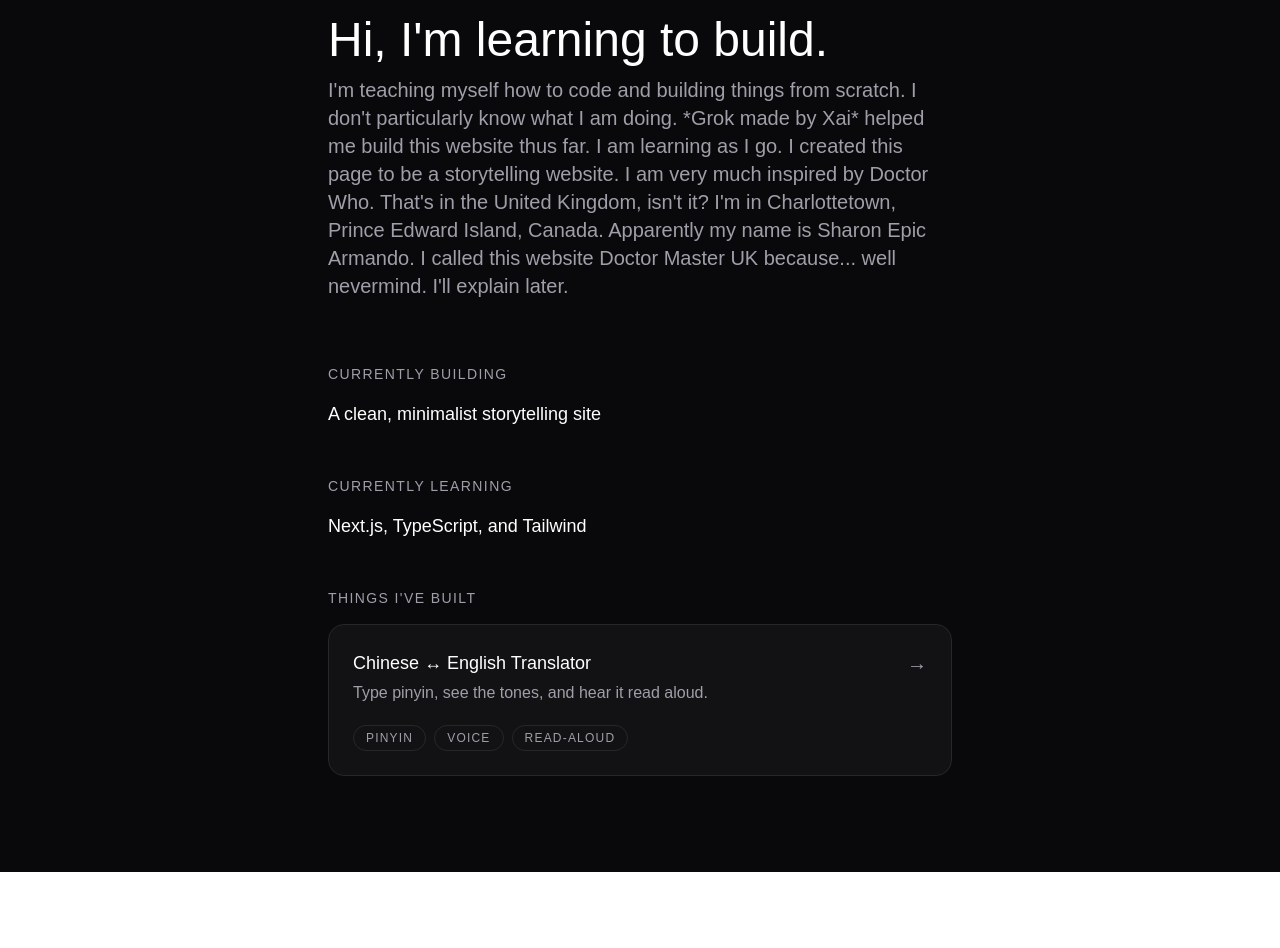
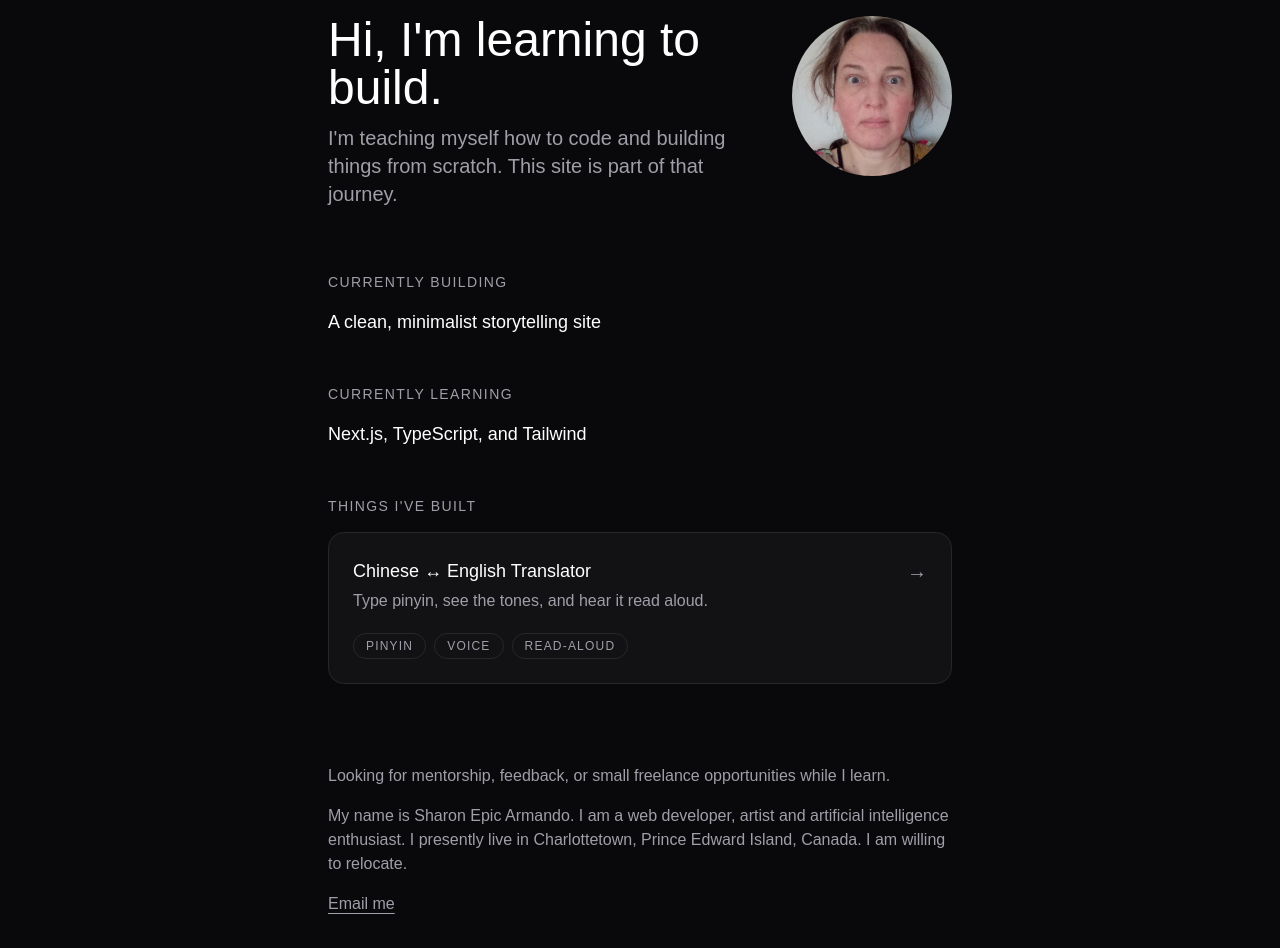
Before and after one commit to doctormaster233-lgtm/doctormaster, a Next.js app: page / in a window 1280 px wide. Shown: the part 80-1028 px from the top of the page. Before the commit the page ends 952 px from the top, so only its background shows below. Built offline with nearby package versions, Linux system fonts and the light colour scheme.

Commit message:
Match homepage to live doctormaster.uk (portrait, intro, contact) before the translator card

```diff
--- a/app/page.tsx
+++ b/app/page.tsx
@@ -2,11 +2,19 @@ export default function Home() {
   return (
     <div className="min-h-screen bg-zinc-950 text-white">
       <div className="max-w-2xl mx-auto px-6 py-24">
-        <div className="mb-16">
-          <h1 className="text-5xl font-light mb-3">Hi, I'm learning to build.</h1>
-          <p className="text-zinc-400 text-xl">
-            I'm teaching myself how to code and building things from scratch. I don't particularly know what I am doing. *Grok made by Xai* helped me build this website thus far. I am learning as I go. I created this page to be a storytelling website. I am very much inspired by Doctor Who. That's in the United Kingdom, isn't it? I'm in Charlottetown, Prince Edward Island, Canada. Apparently my name is Sharon Epic Armando. I called this website Doctor Master UK because... well nevermind. I'll explain later.
-          </p>
+        <div className="mb-16 flex flex-col-reverse sm:flex-row sm:items-start sm:justify-between gap-8">
+          <div>
+            <h1 className="text-5xl font-light mb-3">Hi, I&apos;m learning to build.</h1>
+            <p className="text-zinc-400 text-xl">
+              I&apos;m teaching myself how to code and building things from scratch. This site is part of that journey.
+            </p>
+          </div>
+          {/* eslint-disable-next-line @next/next/no-img-element -- plain <img>, as on the live site */}
+          <img
+            src="/me.jpg"
+            alt="Portrait of Canadian Artificial Intelligence Web Developer, Researcher, Artist and Bird Whisperer Sharon Epic Armando."
+            className="w-40 h-40 rounded-full object-cover shrink-0 sm:ml-6"
+          />
         </div>
 
         <div className="space-y-12">
@@ -47,6 +55,20 @@ export default function Home() {
               </ul>
             </a>
           </div>
+
+          <div className="pt-8 space-y-4">
+            <p className="text-zinc-400">
+              Looking for mentorship, feedback, or small freelance opportunities while I learn.
+            </p>
+            <p className="text-zinc-400">
+              My name is Sharon Epic Armando. I am a web developer, artist and artificial intelligence enthusiast. I presently live in Charlottetown, Prince Edward Island, Canada. I am willing to relocate.
+            </p>
+            <p className="text-zinc-400">
+              <a href="mailto:doctormaster233@gmail.com" className="underline underline-offset-4 hover:text-white">
+                Email me
+              </a>
+            </p>
+          </div>
         </div>
       </div>
     </div>
```
